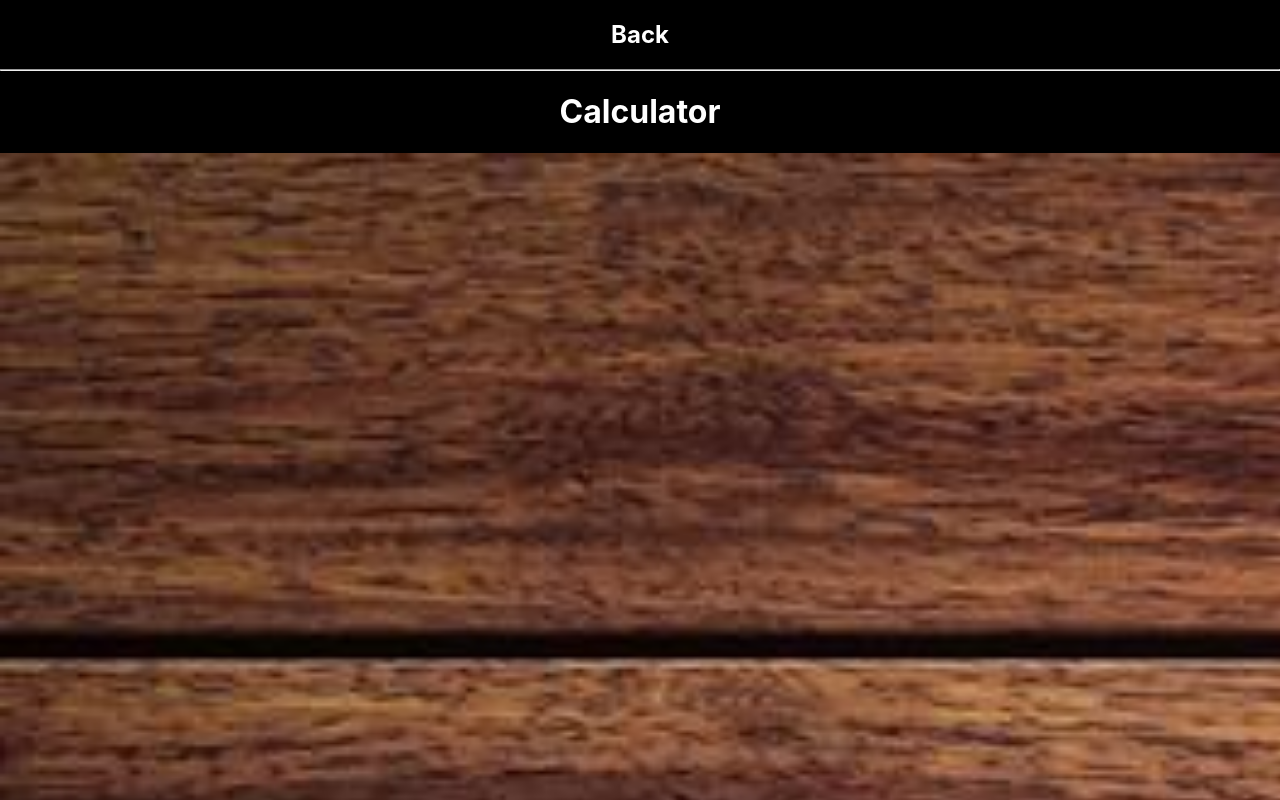
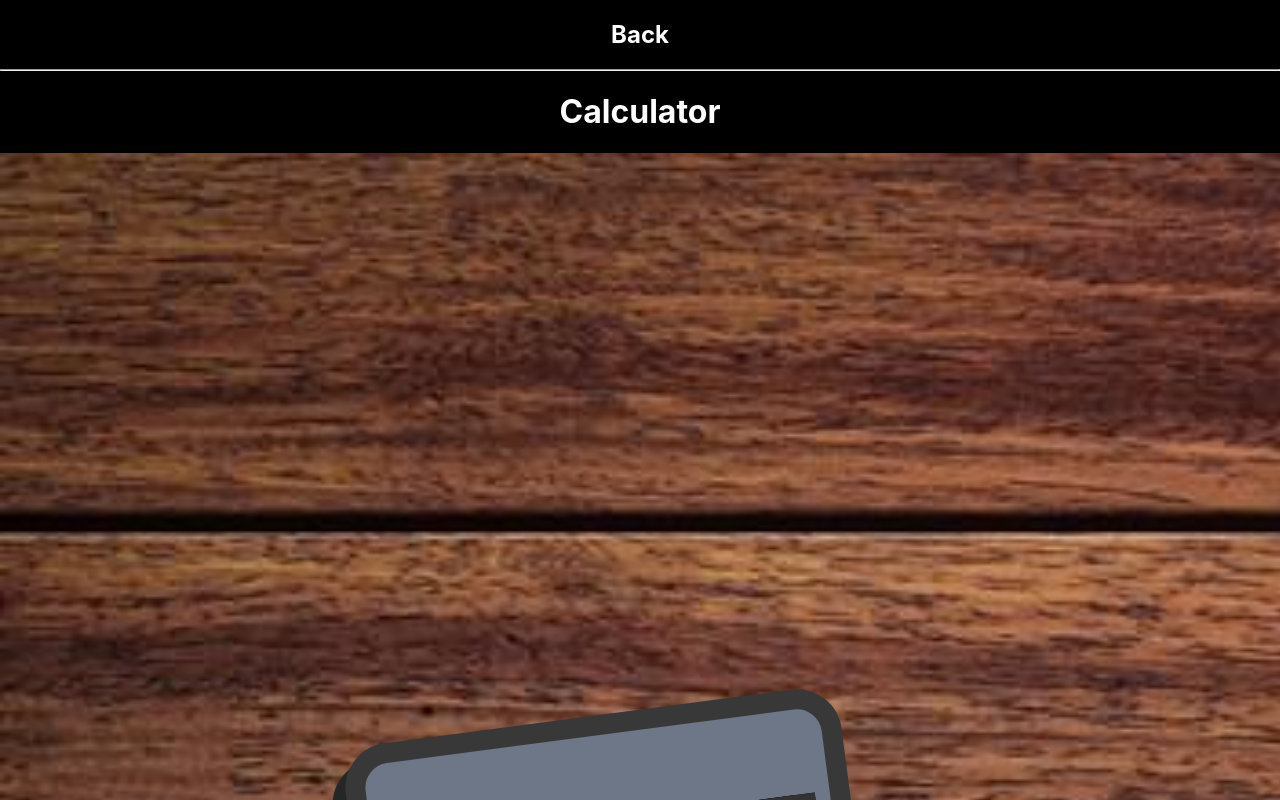
Before and after one commit to Danieda/Fcc-FrontEnd-React-Redux-Certificate, a Next.js app: page /projects/calculator in a window 1280 px wide. Shown: the top 800 px of the page. Built offline with nearby package versions, Linux system fonts and the light colour scheme.

Commit message:
lowered size of calc

```diff
--- a/styles/calculator.module.css
+++ b/styles/calculator.module.css
@@ -5,7 +5,7 @@
     justify-content: center;
     align-items: center;
     display: flex;
-    height: 2560px;
+    height: 1920px;
 
 
 }
```
